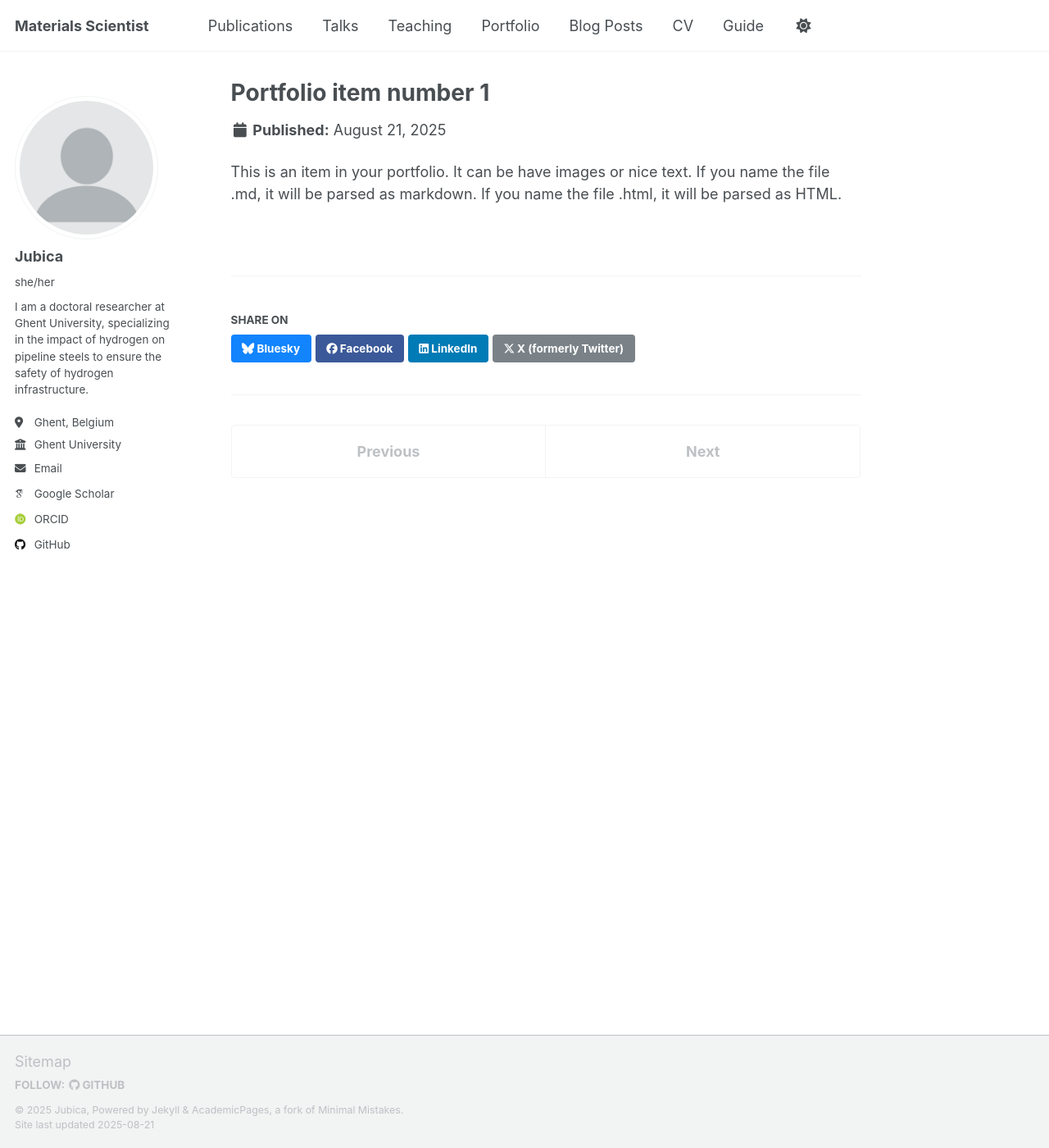
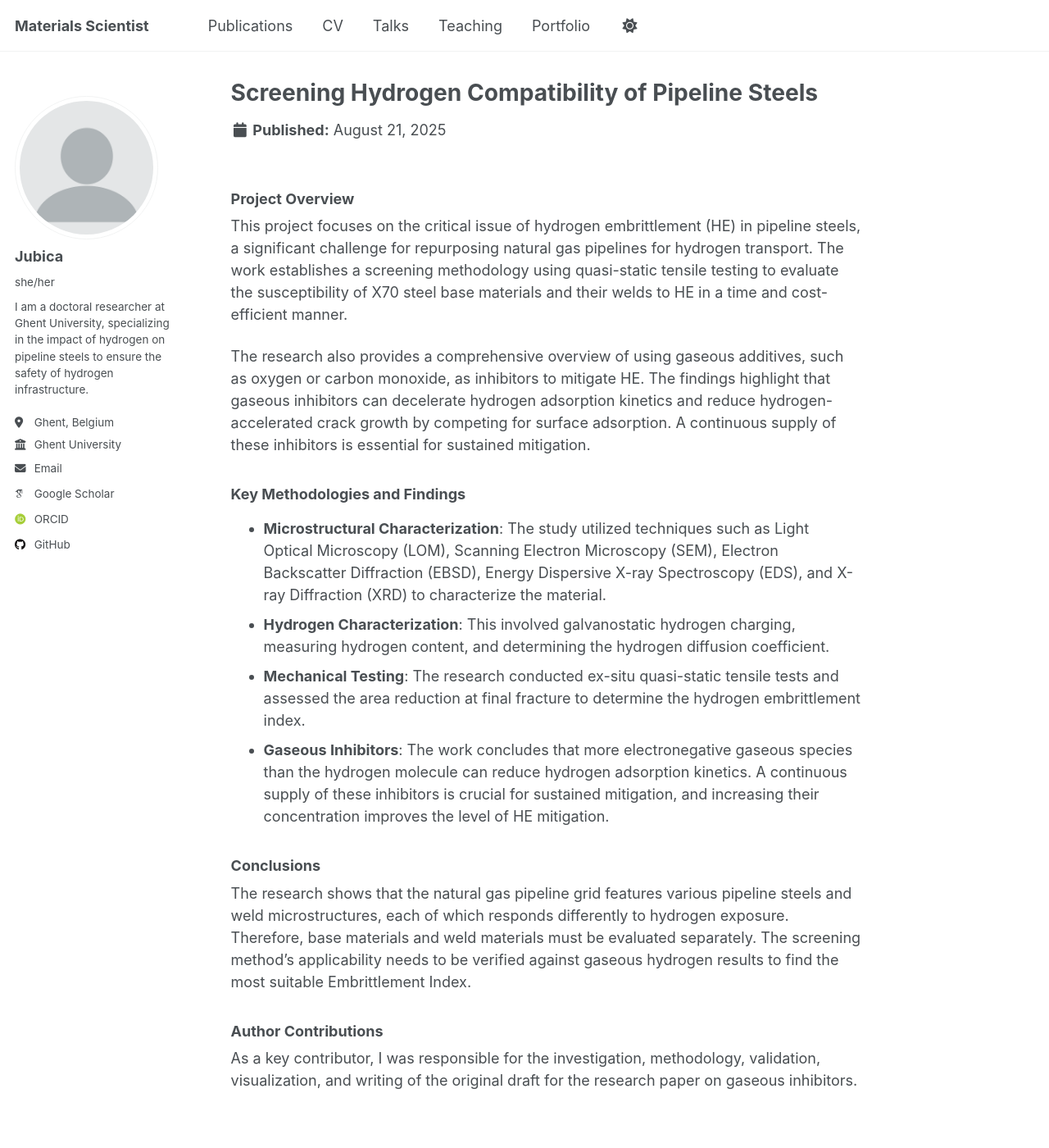
Before and after one commit to jubica/jubica.github.io, a Jekyll site: the page built from _portfolio/portfolio-1.md, in a window 1280 px wide and 1400 px high. Shown: the whole window at 82% size. Built offline with Jekyll 4.4.1, drawn with Linux system fonts in a browser that asks for light colours; some web fonts are replaced; a script that is not in the unit is left out.

Commit message:
add poster

```diff
--- a/_config.yml
+++ b/_config.yml
@@ -233,6 +233,17 @@
 
 # These settings control how pages and collections are included in the site
 defaults:
+  # _pages
+  - scope:
+      path: ""
+      type: pages
+    values:
+      layout: single
+      author_profile: true
+      share: true
+      comments: false
+      read_time: true
+      related: false
   # _posts
   - scope:
       path: ""
@@ -240,17 +251,11 @@
     values:
       layout: single
       author_profile: true
+      share: true
+      comments: false
       read_time: true
-      comments: true
-      share: true
-      related: true
-  # _pages
-  - scope:
-      path: ""
-      type: pages
-    values:
-      layout: single
-      author_profile: true
+      related: false
+      published: false  # This will hide all posts
   # _teaching
   - scope:
       path: ""
--- a/_portfolio/portfolio-1.md
+++ b/_portfolio/portfolio-1.md
@@ -1,7 +1,26 @@
 ---
-title: "Portfolio item number 1"
-excerpt: "Short description of portfolio item number 1<br/><img src='/images/500x300.png'>"
+title: "Screening Hydrogen Compatibility of Pipeline Steels"
+excerpt: "A project focusing on a fast, less expensive screening methodology to assess the susceptibility of X70 pipeline steels and their welds to hydrogen embrittlement. This work also investigated the role of gaseous inhibitors in mitigating hydrogen-accelerated crack growth.<br/><img src='/images/500x300.png'>"
 collection: portfolio
 ---
 
-This is an item in your portfolio. It can be have images or nice text. If you name the file .md, it will be parsed as markdown. If you name the file .html, it will be parsed as HTML.
+### Project Overview
+
+This project focuses on the critical issue of hydrogen embrittlement (HE) in pipeline steels, a significant challenge for repurposing natural gas pipelines for hydrogen transport. The work establishes a screening methodology using quasi-static tensile testing to evaluate the susceptibility of X70 steel base materials and their welds to HE in a time and cost-efficient manner.
+
+The research also provides a comprehensive overview of using gaseous additives, such as oxygen or carbon monoxide, as inhibitors to mitigate HE. The findings highlight that gaseous inhibitors can decelerate hydrogen adsorption kinetics and reduce hydrogen-accelerated crack growth by competing for surface adsorption. A continuous supply of these inhibitors is essential for sustained mitigation.
+
+### Key Methodologies and Findings
+
+* **Microstructural Characterization**: The study utilized techniques such as Light Optical Microscopy (LOM), Scanning Electron Microscopy (SEM), Electron Backscatter Diffraction (EBSD), Energy Dispersive X-ray Spectroscopy (EDS), and X-ray Diffraction (XRD) to characterize the material.
+* **Hydrogen Characterization**: This involved galvanostatic hydrogen charging, measuring hydrogen content, and determining the hydrogen diffusion coefficient.
+* **Mechanical Testing**: The research conducted ex-situ quasi-static tensile tests and assessed the area reduction at final fracture to determine the hydrogen embrittlement index.
+* **Gaseous Inhibitors**: The work concludes that more electronegative gaseous species than the hydrogen molecule can reduce hydrogen adsorption kinetics. A continuous supply of these inhibitors is crucial for sustained mitigation, and increasing their concentration improves the level of HE mitigation.
+
+### Conclusions
+
+The research shows that the natural gas pipeline grid features various pipeline steels and weld microstructures, each of which responds differently to hydrogen exposure. Therefore, base materials and weld materials must be evaluated separately. The screening method's applicability needs to be verified against gaseous hydrogen results to find the most suitable Embrittlement Index.
+
+### Author Contributions
+
+As a key contributor, I was responsible for the investigation, methodology, validation, visualization, and writing of the original draft for the research paper on gaseous inhibitors.
```
Also changed, not shown: _data/navigation.yml (+7 -7 lines), _portfolio/portfolio-2.html (deleted, +0 -7 lines).
